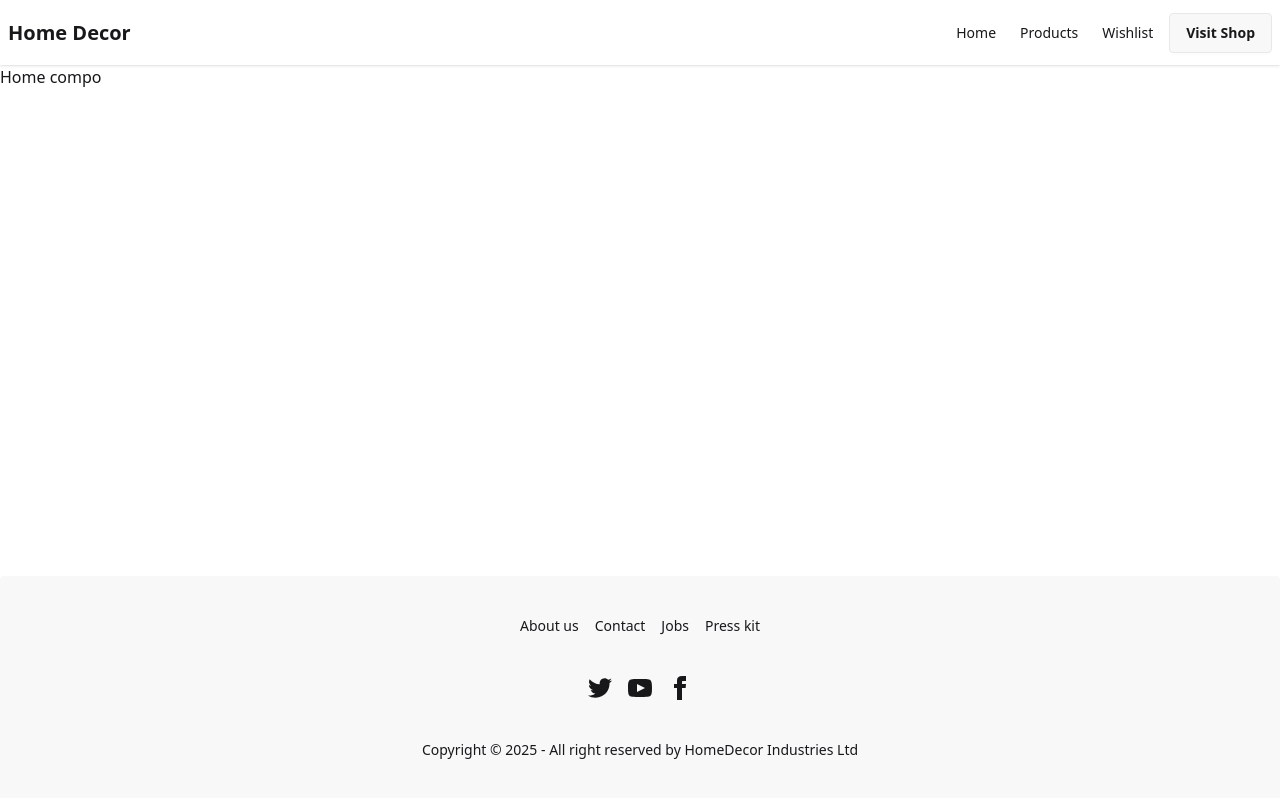
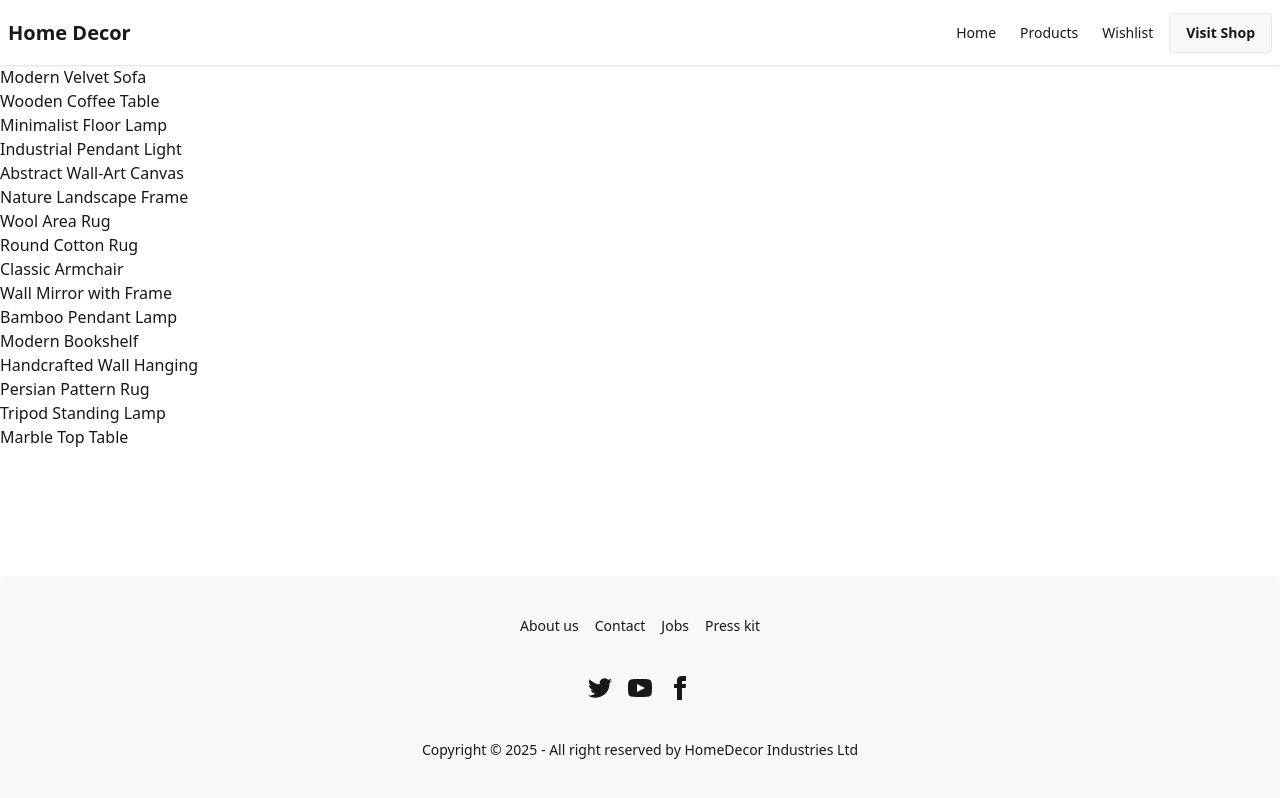
Before and after one commit to mohammademon393/react-home-decor, a React (Vite) app: page / in a window 1280 px wide. Shown: the top 798 px of the page. Built offline with nearby package versions, Linux system fonts and the light colour scheme.

Commit message:
load furniture data

```diff
--- a/src/Pages/Home.jsx
+++ b/src/Pages/Home.jsx
@@ -1,10 +1,15 @@
 import React from 'react';
+import { useLoaderData } from 'react-router';
 
 const Home = () => {
+    const products = useLoaderData();
+    console.log(products);
 
     return (
         <div>
-            <h1>Home compo</h1>
+            {
+                products.map(product => <h1>{product.name}</h1>)
+            }
         </div>
     );
 };
--- a/src/Routes/Routes.jsx
+++ b/src/Routes/Routes.jsx
@@ -15,6 +15,8 @@ const router = createBrowserRouter([
       {
         index: true,
         Component: Home,
+        loader:()=> fetch('/furnitureData.json'),
+        hydrateFallbackElement: <p>Looding...</p>
       },
       {
         path: "/products",
--- a/src/main.jsx
+++ b/src/main.jsx
@@ -5,9 +5,6 @@ import { RouterProvider } from "react-router/dom";
 import router from './Routes/Routes.jsx';
 
 
-
-
-
 createRoot(document.getElementById("root")).render(
   <StrictMode>
     <RouterProvider router={router} />,
```
